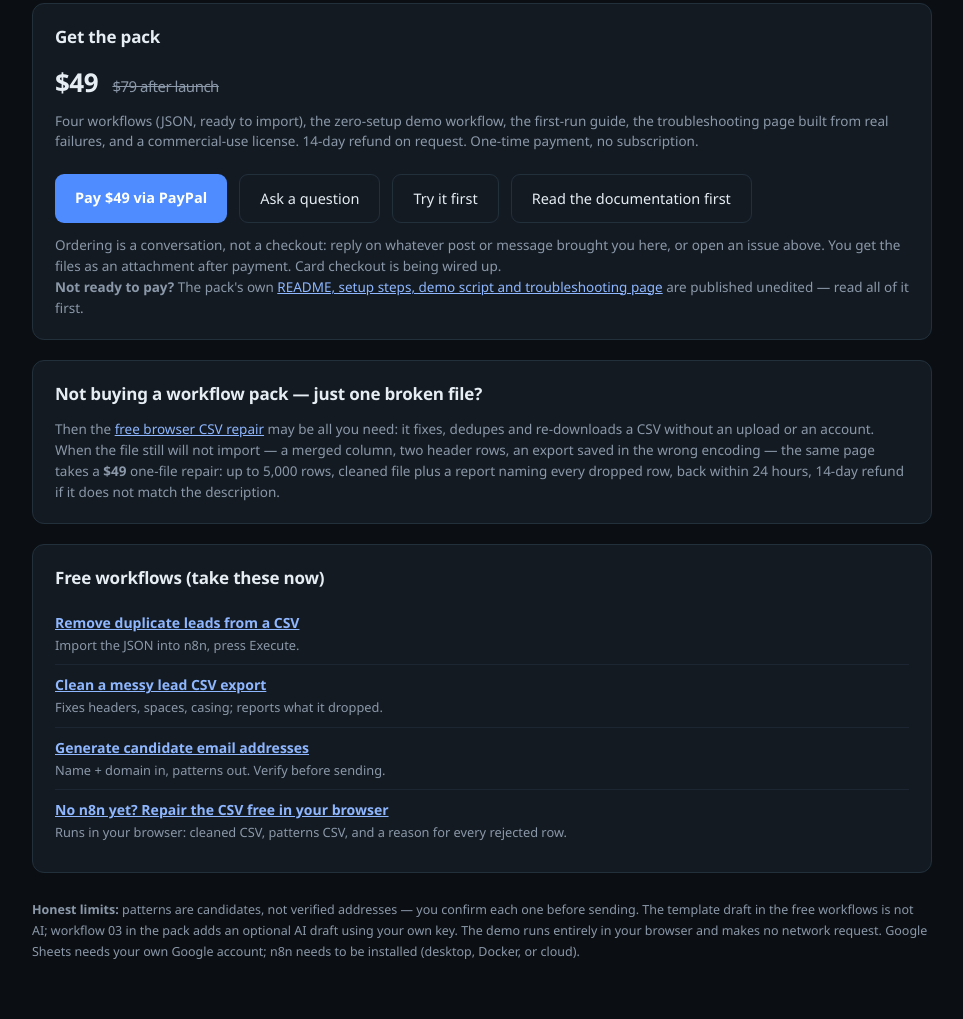
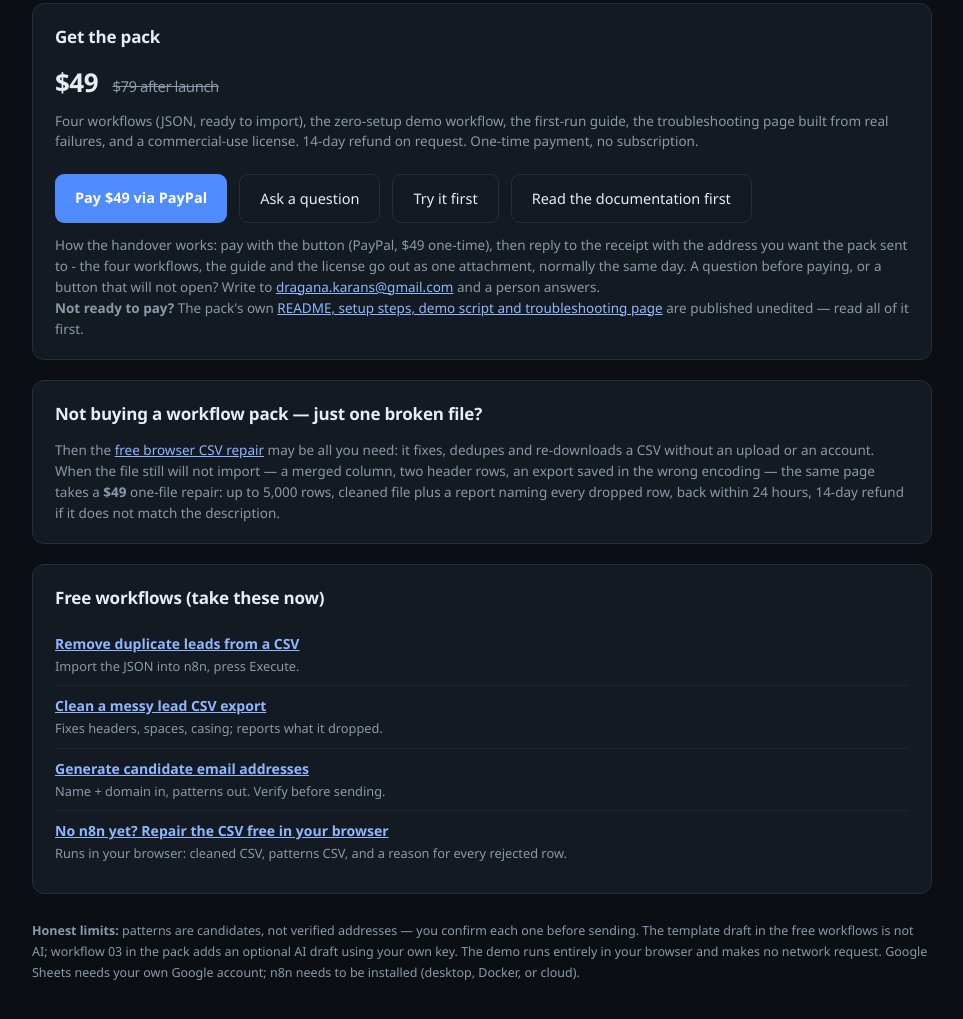
Before and after one commit to fejzadenis/leadflow, a plain HTML site: page index.html in a window 1280 px wide. Shown: the part 874-1893 px from the top of the page, without its empty margins (158-1121 px from the left). Drawn offline with Linux system fonts and the light colour scheme.

Commit message:
The 49 USD offer page said the checkout was being wired up, two lines under a live PayPal button

```diff
--- a/index.html
+++ b/index.html
@@ -81,7 +81,7 @@ a{color:#8fb7ff}
 <a class="btn ghost" href="demo.html">Try it first</a>
 <a class="btn ghost" href="docs.html">Read the documentation first</a>
 </div>
-<p class="muted" style="margin-top:12px">Ordering is a conversation, not a checkout: reply on whatever post or message brought you here, or open an issue above. You get the files as an attachment after payment. Card checkout is being wired up.<br><b>Not ready to pay?</b> The pack's own <a href="docs.html">README, setup steps, demo script and troubleshooting page</a> are published unedited &mdash; read all of it first.</p>
+<p class="muted" style="margin-top:12px">How the handover works: pay with the button (PayPal, $49 one-time), then reply to the receipt with the address you want the pack sent to - the four workflows, the guide and the license go out as one attachment, normally the same day. A question before paying, or a button that will not open? Write to <a href="mailto:dragana.karans@gmail.com?subject=LeadFlow%20pack">dragana.karans@gmail.com</a> and a person answers.<br><b>Not ready to pay?</b> The pack's own <a href="docs.html">README, setup steps, demo script and troubleshooting page</a> are published unedited &mdash; read all of it first.</p>
 </div>
 
 <div class="card">
```
